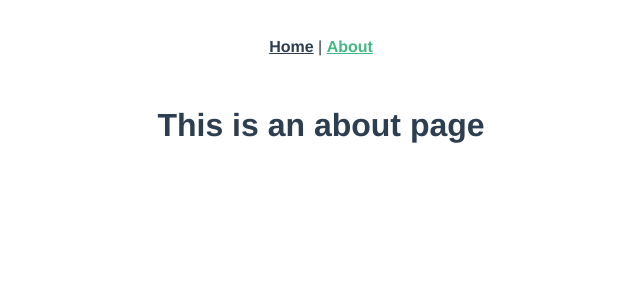
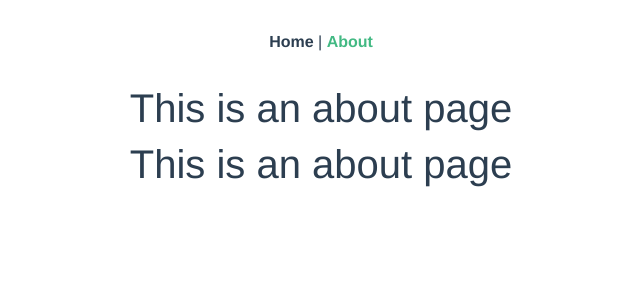
Before and after one commit to kuxiaoxin/kuxiaoxin.github.io-code, a Vue app: page /#/about in a window 1280 px wide. Shown: the top 300 px of the page, without its empty margins (319-959 px from the left). Built offline with nearby package versions, Linux system fonts and the light colour scheme.

Commit message:
依赖添加完成

```diff
--- a/package.json
+++ b/package.json
@@ -8,7 +8,9 @@
     "lint": "vue-cli-service lint"
   },
   "dependencies": {
+    "animate.css": "^3.7.2",
     "core-js": "^3.6.4",
+    "popper.js": "^1.16.1",
     "vue": "^2.6.11",
     "vue-router": "^3.1.6"
   },
@@ -18,8 +20,10 @@
     "@vue/cli-plugin-router": "^4.3.1",
     "@vue/cli-service": "~4.3.0",
     "babel-eslint": "^10.1.0",
+    "bootstrap": "^4.4.1",
     "eslint": "^6.7.2",
     "eslint-plugin-vue": "^6.2.2",
+    "jquery": "^3.5.0",
     "vue-template-compiler": "^2.6.11"
   },
   "eslintConfig": {
--- a/src/main.js
+++ b/src/main.js
@@ -1,6 +1,11 @@
 import Vue from 'vue'
 import App from './App.vue'
 import router from './router'
+import 'bootstrap'
+import 'bootstrap/dist/css/bootstrap.min.css'
+import 'bootstrap/dist/js/bootstrap.min.js'
+import 'animate.css'
+import 'wowjs/css/libs/animate.css'
 
 Vue.config.productionTip = false
 
--- a/src/views/About.vue
+++ b/src/views/About.vue
@@ -1,5 +1,25 @@
 <template>
-  <div class="about">
-    <h1>This is an about page</h1>
-  </div>
+    <div class="about">
+        <h1>This is an about page</h1>
+        <div class="wow slideInUp" data-wow-duration="1s" data-wow-delay="1s">
+            <h1>This is an about page</h1>
+        </div>
+    </div>
 </template>
+
+<script>
+    import {WOW} from 'wowjs'
+
+    export default {
+        name: 'About',
+        mounted() {
+            let wow = new WOW({
+                boxClass: 'wow',
+                animateClass: 'animated',
+                offset: 0,
+                mobile: true
+            })
+            wow.init();
+        }
+    }
+</script>
```
